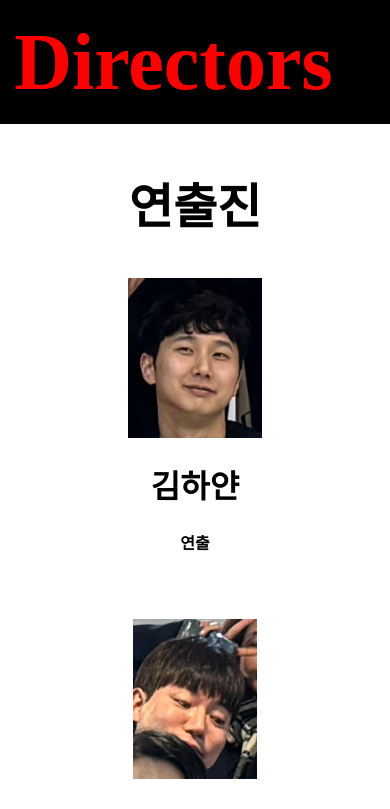
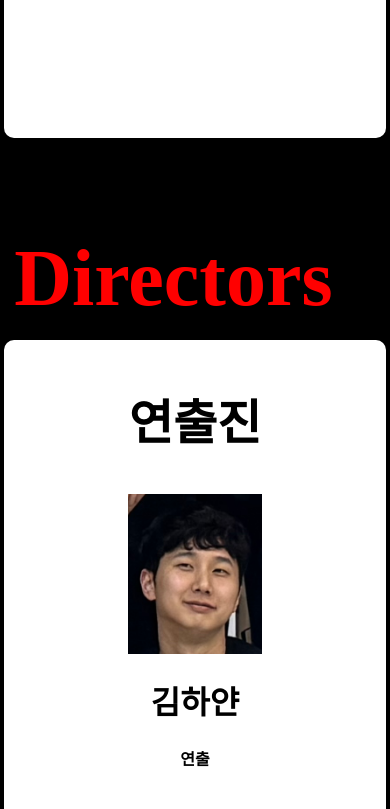
Before and after one commit to imlookingfor/Chicago, a React (Vite) app in the folder chicago/: page / in a window 390 px wide. Shown: the part 10400-11209 px from the top of the page. Built offline with nearby package versions, Linux system fonts and the light colour scheme; a web font is replaced by a local one.

Commit message:
modify css

```diff
--- a/chicago/src/index.css
+++ b/chicago/src/index.css
@@ -1,6 +1,6 @@
 @media (max-width: 600px) {
-  main {
-    width: 85%;
+  section {
+    width: 90%;
     margin: 0 auto;
   }
 
```
